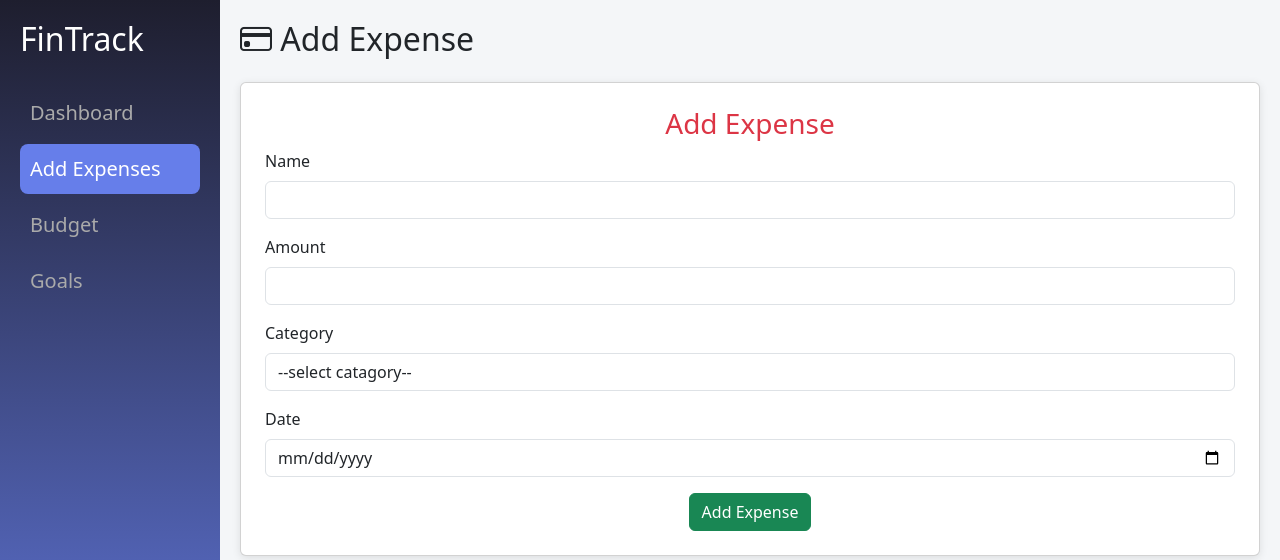
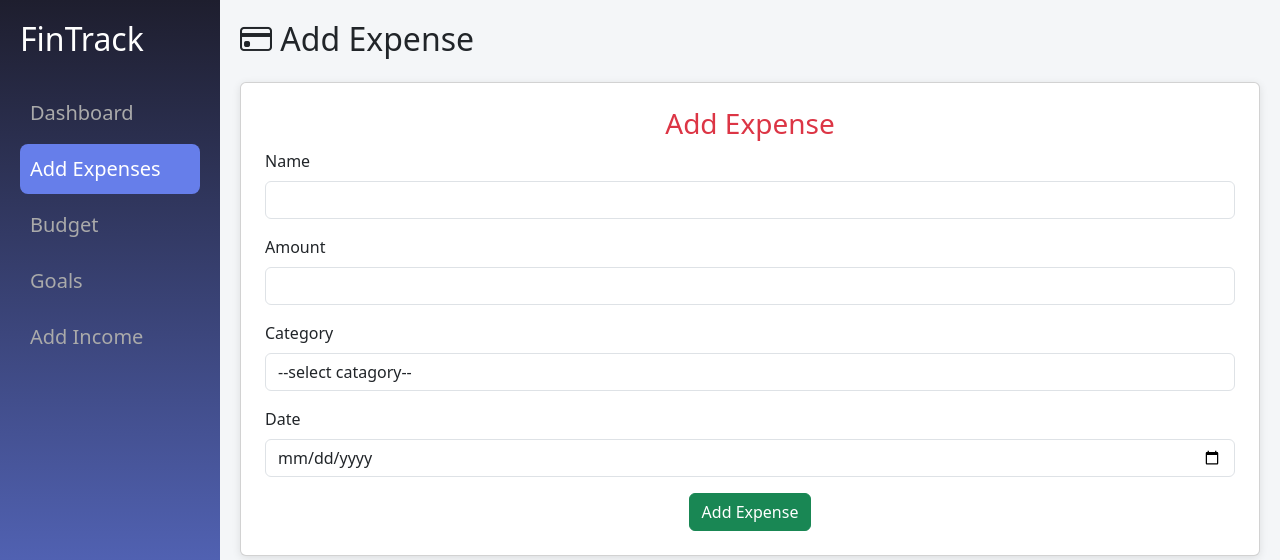
Before and after one commit to Harini-SA/PERSONAL-EXPENSE-TRACKER, a Flask app: page /add_expense in a window 1280 px wide. Shown: the top 560 px of the page. Run offline with Flask 3, Linux system fonts and the light colour scheme; data that the repository does not hold is empty.

Commit message:
added the add_income page in sidebar

```diff
--- a/templates/add_expense.html
+++ b/templates/add_expense.html
@@ -64,6 +64,7 @@
         <a href="/add_expense" class="nav-link active">Add Expenses</a>
         <a href="/budget" class="nav-link">Budget</a>
         <a href="/goals" class="nav-link">Goals</a>
+       <a href="/add_income" class="nav-link">Add Income</a>
         <a href="/login" class="nav-link bg-danger mt-auto">Logout</a>
     </div>
 
```
